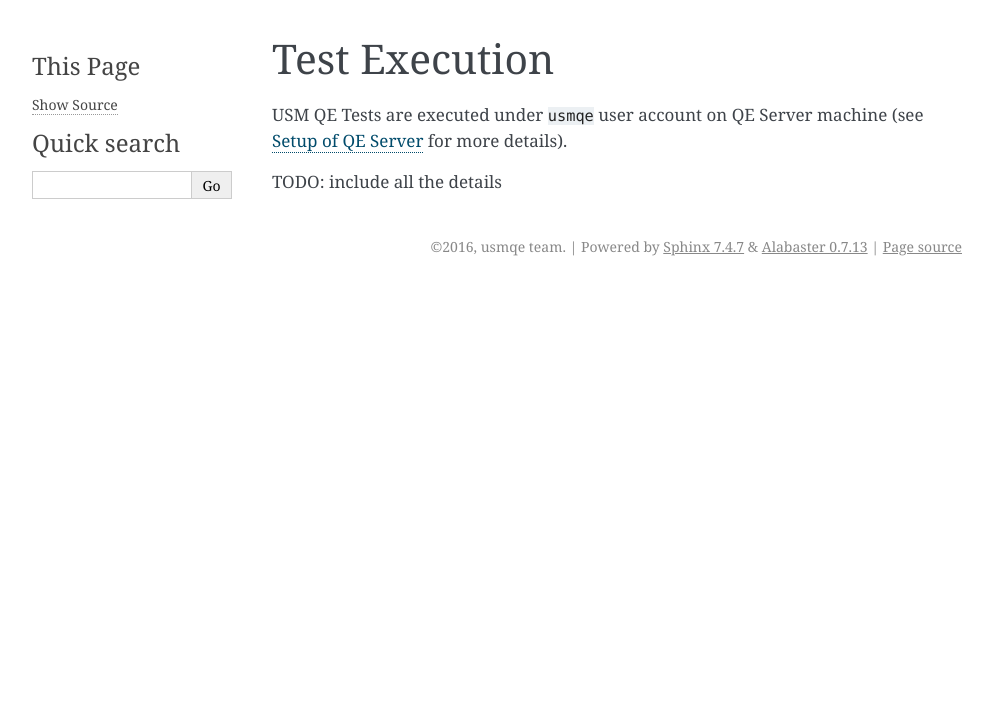
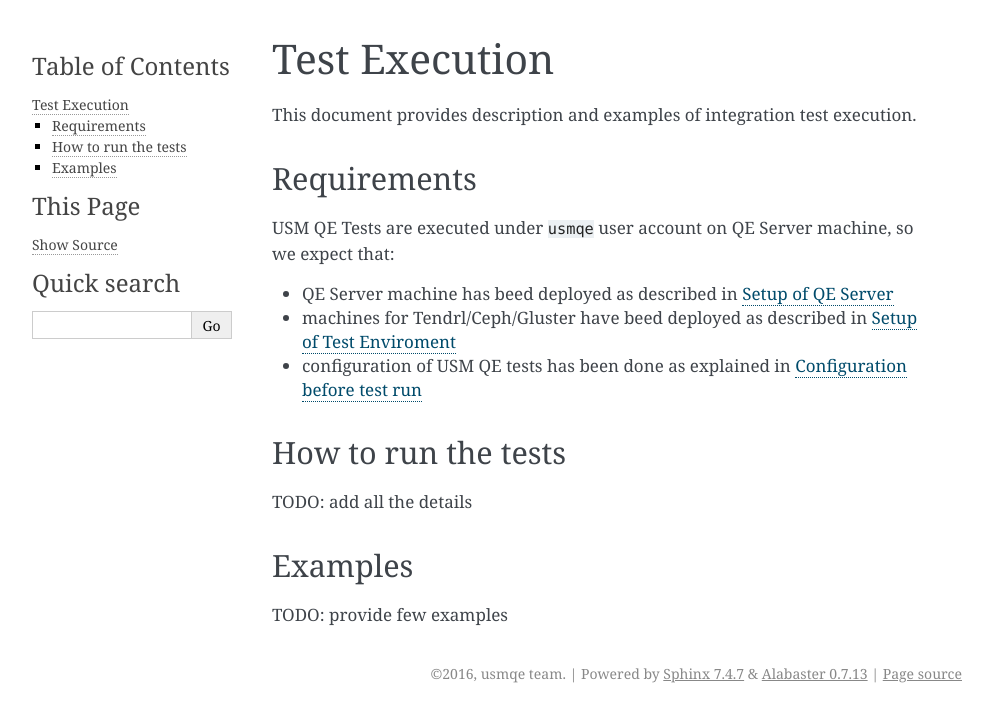
Before and after one commit to usmqe/usmqe-tests, a Sphinx documentation site: the page built from docs/test_execution.rst, in a window 1280 px wide. Shown: the top 722 px of the page, without its empty margins (148-1141 px from the left). Built offline with Sphinx 7.4.7, drawn with Linux system fonts in a browser that asks for light colours.

Commit message:
docs: link related documents when suitable

```diff
--- a/docs/index.rst
+++ b/docs/index.rst
@@ -24,8 +24,8 @@ Contents
    usmqe_team.rst
    repository_overview.rst
    qe_server_setup.rst
+   test_env_setup.rst
    test_configuration.rst
-   test_env_setup.rst
    test_execution.rst
    test_development.rst
 
--- a/docs/test_configuration.rst
+++ b/docs/test_configuration.rst
@@ -51,6 +51,9 @@ Details for Test Development
 To learn how to access configuration values from code of a test case, see
 :ref:`config-devel-label` for more details.
 
+
+.. _config-before-testrun-label:
+
 Configuration before test run
 =============================
 
--- a/docs/test_env_setup.rst
+++ b/docs/test_env_setup.rst
@@ -1,3 +1,5 @@
+.. _test-enviroment-label:
+
 ==========================
  Setup of Test Enviroment
 ==========================
--- a/docs/test_execution.rst
+++ b/docs/test_execution.rst
@@ -1,8 +1,32 @@
+.. _test-execution-label:
+
 ================
  Test Execution
 ================
 
-USM QE Tests are executed under ``usmqe`` user account on QE Server machine
-(see :ref:`qe-server-label` for more details).
+This document provides description and examples of integration test execution.
 
-TODO: include all the details
+
+Requirements
+============
+
+USM QE Tests are executed under ``usmqe`` user account on QE Server machine,
+so we expect that:
+
+* QE Server machine has beed deployed as described in :ref:`qe-server-label`
+* machines for Tendrl/Ceph/Gluster have beed deployed as described in
+  :ref:`test-enviroment-label`
+* configuration of USM QE tests has been done as explained in
+  :ref:`config-before-testrun-label`
+
+
+How to run the tests
+====================
+
+TODO: add all the details
+
+
+Examples
+========
+
+TODO: provide few examples
--- a/docs/usmqe_team.rst
+++ b/docs/usmqe_team.rst
@@ -1,3 +1,5 @@
+.. _usmqe-team-label:
+
 =============
  USM QE Team
 =============
```
Also changed, not shown: other parts of docs/index.rst (+1 -1 lines), docs/qe_server_setup.rst (+14 -4 lines).
